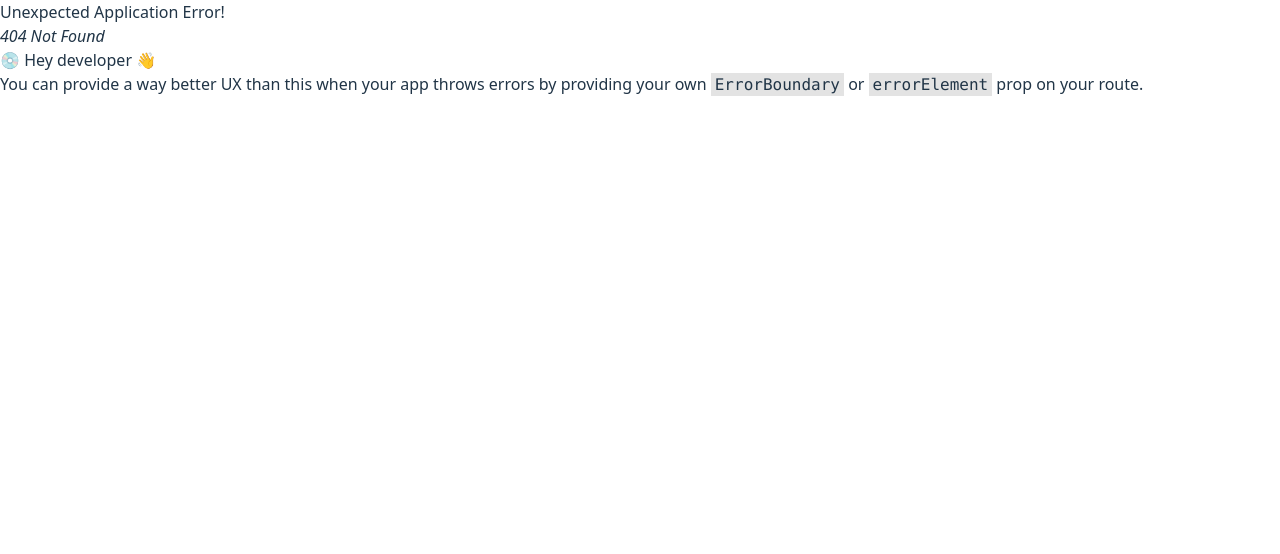
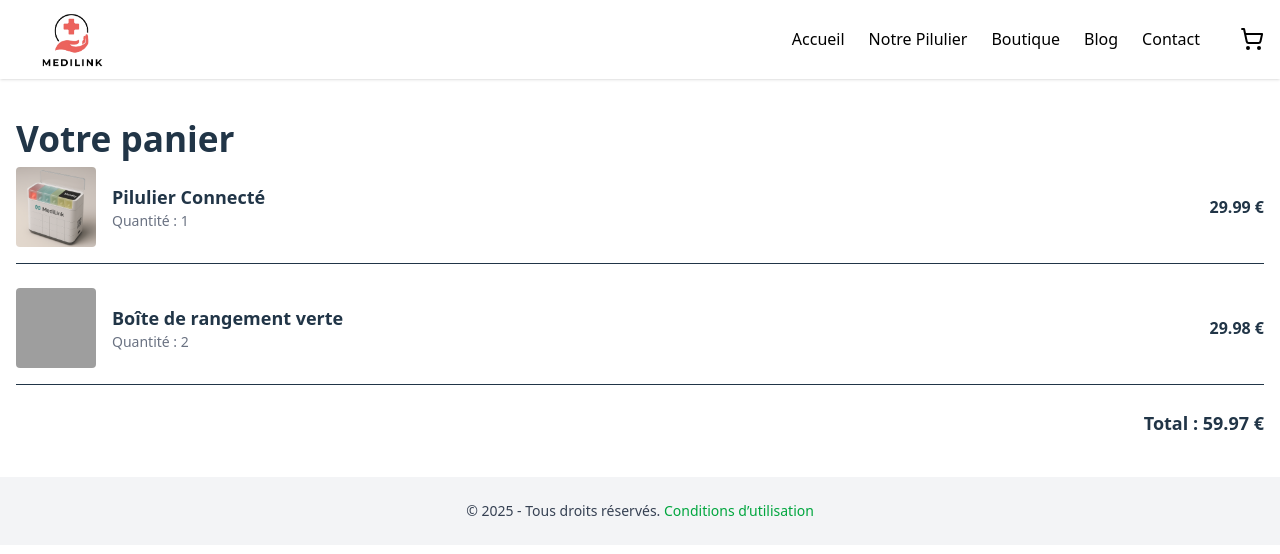
Before and after one commit to steeven-louk/medilink, a React (Vite) app: page /cart in a window 1280 px wide. Before the commit this address had no page. Shown: the top 554 px of the page. Built offline with nearby package versions, Linux system fonts and the light colour scheme; grey boxes are pictures that could not be loaded.

Commit message:
ajout d'un cart et modification de la boutique

```diff
--- a/src/components/heros.jsx
+++ b/src/components/heros.jsx
@@ -2,7 +2,7 @@ import React from 'react'
 
 const Heros = () => {
   return (
-    <header className='header_component'>
+    <header className='header_component min-h-screen items-center sm:flex'>
        <div className="container text-white md:ml-7 px-4 flex flex-col justify-center items-start h-full md:w-[40rem]">
         <h2 className="text-xl md:text-4xl font-bold ">
           Le bon usage du médicament
--- a/src/components/navbar.jsx
+++ b/src/components/navbar.jsx
@@ -1,10 +1,10 @@
 import React, { useState } from 'react';
-import { Menu, X } from 'lucide-react';
-import { NavLink } from 'react-router-dom'; // ⬅️ Import de NavLink
+import { Menu, X, ShoppingCart } from 'lucide-react';
+import { Link, useLocation } from 'react-router-dom';
 
 const Navbar = () => {
   const [isOpen, setIsOpen] = useState(false);
-
+  const location = useLocation();
   const toggleMenu = () => setIsOpen(!isOpen);
 
   const links = [
@@ -12,33 +12,46 @@ const Navbar = () => {
     { name: 'notre pilulier', lien: '/notrePilulier' },
     { name: 'boutique', lien: '/boutique' },
     { name: 'blog', lien: '/blogs' },
-    { name: 'contact', lien: '/contact' }
+    { name: 'contact', lien: '/contact' },
   ];
+
+  const CartCount = localStorage.getItem("count");
+  const cartItemCount = CartCount || 0;
 
   return (
     <header className="w-full sticky top-0 bg-white shadow-sm z-50">
       <nav className="container mx-auto px-4 py-3 flex items-center justify-between">
         {/* Logo */}
-        <span>
-          <img src={"/assets/logo.png"} className="object-cover w-[7rem]" />
-        </span>
+        <Link to="/" className="text-green-500 text-xl font-bold capitalize">
+          <img src="/assets/logo.png" alt="Logo" className="object-cover w-[7rem]" />
+        </Link>
 
         {/* Desktop links */}
-        <ul className="hidden md:flex space-x-6 font-semibold text-black capitalize">
+        <ul className="hidden md:flex space-x-6 font-semibold text-black capitalize items-center">
           {links.map((link, idx) => (
             <li key={idx}>
-              <NavLink
+              <Link
                 to={link.lien}
-                className={({ isActive }) =>
-                  `transition-colors duration-200 hover:text-green-400 ${
-                    isActive ? 'text-green-500 font-bold' : ''
-                  }`
-                }
+                className={`hover:text-green-400 transition-colors duration-200 ${
+                  location.pathname === link.lien ? 'text-green-500' : ''
+                }`}
               >
                 {link.name}
-              </NavLink>
+              </Link>
             </li>
           ))}
+
+          {/* Cart icon */}
+          <li className="relative ml-4">
+            <Link to="/cart">
+              <ShoppingCart className="w-6 h-6 hover:text-green-500 transition" />
+              {cartItemCount > 0 && (
+                <span className="absolute -top-2 -right-2 bg-green-500 text-white text-xs w-5 h-5 rounded-full flex items-center justify-center">
+                  {cartItemCount}
+                </span>
+              )}
+            </Link>
+          </li>
         </ul>
 
         {/* Mobile menu toggle */}
@@ -47,24 +60,29 @@ const Navbar = () => {
         </button>
       </nav>
 
-      {/* Mobile Menu */}
+      {/* Mobile menu */}
       {isOpen && (
         <ul className="md:hidden px-4 pb-4 space-y-2 font-semibold text-black capitalize">
           {links.map((link, idx) => (
             <li key={idx}>
-              <NavLink
+              <Link
                 to={link.lien}
-                className={({ isActive }) =>
-                  `transition-colors duration-200 hover:text-green-400 ${
-                    isActive ? 'text-green-500 font-bold' : ''
-                  }`
-                }
-                onClick={() => setIsOpen(false)} // ferme le menu mobile après clic
+                className={`hover:text-green-400 transition-colors duration-200 ${
+                  location.pathname === link.lien ? 'text-green-500' : ''
+                }`}
+                onClick={() => setIsOpen(false)}
               >
                 {link.name}
-              </NavLink>
+              </Link>
             </li>
           ))}
+          {/* Cart icon on mobile */}
+          <li className="flex items-center gap-2 mt-2">
+            <Link to="/cart" className="flex items-center gap-1">
+              <ShoppingCart className="w-5 h-5" />
+              <span>Panier ({cartItemCount})</span>
+            </Link>
+          </li>
         </ul>
       )}
     </header>
--- a/src/index.css
+++ b/src/index.css
@@ -60,18 +60,15 @@ button:focus-visible {
     color: #213547;
     background-color: #ffffff;
   }
-  /* a:hover {
-    color: #747bff;
-  } */
-  /* button {
-    background-color: #f9f9f9;
-  } */
+
+
 }
 .header_component{
   background: url("./assets/hero-big-color.jpg") no-repeat;
   background-size: cover;
   width: 100%;
-  height: calc(100vh - 80px);
+  /* height: calc(100vh - 80px); */
+  background-position: center;
 }
 
 @media  only screen  and (max-width:650px) {
--- a/src/main.jsx
+++ b/src/main.jsx
@@ -11,6 +11,7 @@ import Contact from './pages/contact/contact.jsx'
 import NotrePilulier from './pages/notrePilulier/notrePililuer.jsx'
 import Boutique from './pages/boutique/boutique.jsx'
 import ConditionsUtilisation from './pages/condition-general/condition.jsx'
+import Cart from './pages/cart/cart.jsx'
 
 const router = createBrowserRouter([
   {
@@ -44,6 +45,10 @@ const router = createBrowserRouter([
     {
   path:"/conditions-utilisation",
   element:<ConditionsUtilisation/>,
+},
+{
+  path:"/cart",
+  element:<Cart/>,
 }
     ]
   }
--- a/src/pages/boutique/boutique.jsx
+++ b/src/pages/boutique/boutique.jsx
@@ -7,6 +7,7 @@ const products = [
     description: "Coffret complet pour organiser vos médicaments.",
     category: "Piluliers",
     image: "/assets/pilulier.png",
+    price: 189
   },
 
   {
@@ -15,6 +16,7 @@ const products = [
     description: "Boîte de rangement pour les médicaments.",
     category: "Accessoires",
     image: "/assets/pilulink.png",
+    price: 110
   }
 ];
 
@@ -23,6 +25,17 @@ const Boutique = () => {
 
   const filteredProducts = filter === 'All' ? products : products.filter(product => product.category === filter);
 
+  const addToCart =(cart)=>{
+    if(!cart)return;
+    const count =0
+    if(cart){
+    localStorage.setItem("count", count+1);
+    localStorage.setItem("product", JSON.stringify(cart.price + cart.price));
+
+    }
+    localStorage.setItem("product", JSON.stringify(cart));
+    localStorage.setItem("count", count+1);
+  }
   return (
     <section className="container mx-auto px-4 py-10">
       <h1 className="text-3xl font-bold text-center mb-8 capitalize">Notre Boutique</h1>
@@ -64,6 +77,12 @@ const Boutique = () => {
               <p className="text-gray-600 mt-2">{product.description}</p>
 
             </div>
+            <div className="flex justify-between items-center mt-4 p-2">
+                <span className="text-lg text-black font-bold">{product.price}€</span>
+                <button onClick={addToCart(product)} className="bg-blue-500 text-white py-2 px-4 rounded-md hover:bg-blue-600 transition">
+                  Ajouter au panier
+                </button>
+              </div>
           </div>
         ))}
       </div>
--- /dev/null
+++ b/src/pages/cart/cart.jsx
@@ -0,0 +1,53 @@
+import React, { useState } from 'react';
+
+const Cart = () => {
+  const [cartItems, setCartItems] = useState([
+    {
+      id: 1,
+      name: "Pilulier Connecté",
+      price: 29.99,
+      quantity: 1,
+      image: "/assets/pilulier.png",
+    },
+    {
+      id: 2,
+      name: "Boîte de rangement verte",
+      price: 14.99,
+      quantity: 2,
+      image: "/assets/rangement.png",
+    }
+  ]);
+
+  const total = cartItems.reduce((acc, item) => acc + item.price * item.quantity, 0).toFixed(2);
+
+  return (
+    <div className="container mx-auto px-4 py-10">
+      <h1 className="text-2xl font-bold mb-6">Votre panier</h1>
+
+      {cartItems.length === 0 ? (
+        <p>Le panier est vide.</p>
+      ) : (
+        <div className="space-y-6">
+          {cartItems.map((item) => (
+            <div key={item.id} className="flex items-center gap-4 border-b pb-4">
+              <img src={item.image} alt={item.name} className="w-20 h-20 object-cover rounded" />
+              <div className="flex-1">
+                <h2 className="text-lg font-semibold">{item.name}</h2>
+                <p className="text-sm text-gray-500">Quantité : {item.quantity}</p>
+              </div>
+              <div className="text-right font-semibold">
+                {(item.price * item.quantity).toFixed(2)} €
+              </div>
+            </div>
+          ))}
+
+          <div className="text-right mt-6 text-lg font-bold">
+            Total : {total} €
+          </div>
+        </div>
+      )}
+    </div>
+  );
+};
+
+export default Cart;
```
